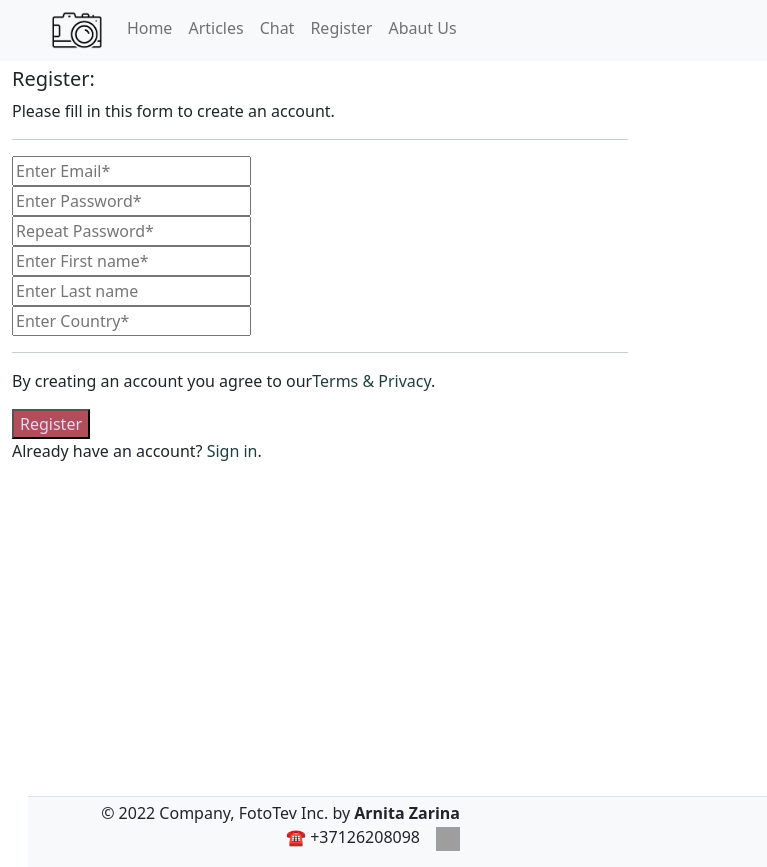
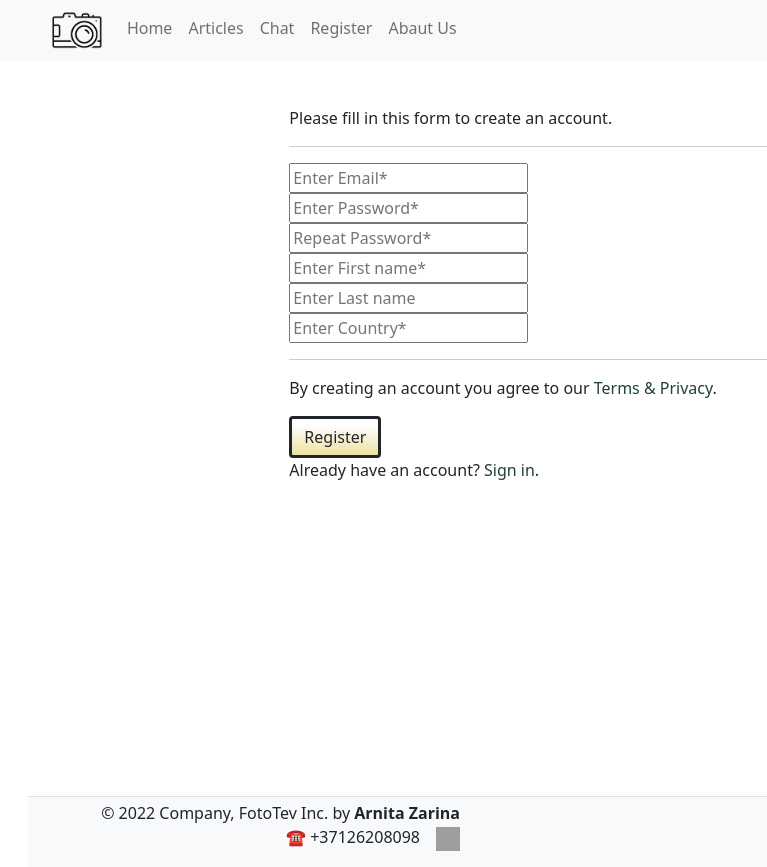
Before and after one commit to ArnitaZ/final_work, a React (Create React App) app: page /registration in a window 1280 px wide. Shown: the whole page, without its empty margins (0-767 px from the left). Built offline with nearby package versions, Linux system fonts and the light colour scheme; grey boxes are pictures that could not be loaded.

Commit message:
Update Registration.js

```diff
--- a/src/Pages/Registration.js
+++ b/src/Pages/Registration.js
@@ -2,13 +2,13 @@ import { Link } from "react-router-dom";
 
 function Registration() {
   return (
-    <div>
-      <div class="row">
-        <div class="col-md-6">
-          <h5>Register:</h5>
+    <div className="pt-4">
+      <form>
+        <div className="row">
+          <div className="col-m">
             <p>Please fill in this form to create an account.</p>
             <hr />
-          <div class="column">
+            <div className="col">
               <input
                 type="text"
                 placeholder="Enter Email*"
@@ -34,26 +34,26 @@ function Registration() {
               />
               <br />
               <input
-              type="password"
+                type="text"
                 placeholder="Enter First name*"
-              name="psw"
-              id="psw"
+                name="name"
+                id="name"
                 required
               />
               <br />
               <input
-              type="password"
+                type="text"
                 placeholder="Enter Last name"
-              name="psw"
-              id="psw"
+                name="lastName"
+                id="lastNme"
                 required
               />
               <br />
               <input
-              type="password"
+                type="text"
                 placeholder="Enter Country*"
-              name="psw"
-              id="psw"
+                name="country"
+                id="country"
                 required
               />
               <hr />
@@ -61,24 +61,22 @@ function Registration() {
             <p>
               By creating an account you agree to our
               <Link to="https://www.termsfeed.com/blog/sample-privacy-policy-template/#Download_Sample_Privacy_Policy_Template">
+                {" "}
                 Terms & Privacy
               </Link>
               .
             </p>
-          <button
-            type="submit"
-            class="registerbtn"
-            style={{ background: "#b24e59", color: "#E7D6F7" }}
-          >
+            <button type="submit" className="btn">
               Register
             </button>
           </div>
-        <div class="container signin">
+          <div className="container signin">
             <p>
-            Already have an account? <Link to="/chat">Sign in</Link>.
+              Already have an account? <Link to="/chat"> Sign in</Link>.
             </p>
           </div>
         </div>
+      </form>
     </div>
   );
 }
```
Lines whose indentation alone changed are shown as unchanged.
